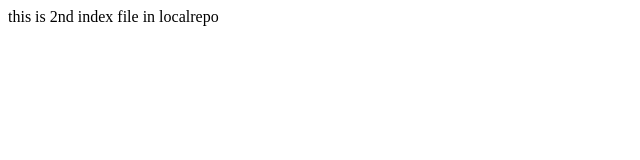
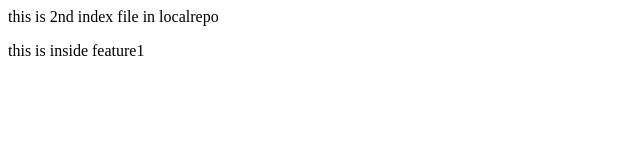
Before and after one commit to riyawagh590-code/localrepo, a plain HTML site: page index.html in a window 1280 px wide. Shown: the whole page, without its empty margins (0-640 px from the left). Drawn offline with Linux system fonts and the light colour scheme.

Commit message:
feature1

```diff
--- a/index.html
+++ b/index.html
@@ -1 +1,2 @@
 <p> this is 2nd index file in localrepo</p>
+<p> this  is inside feature1</p>
```
